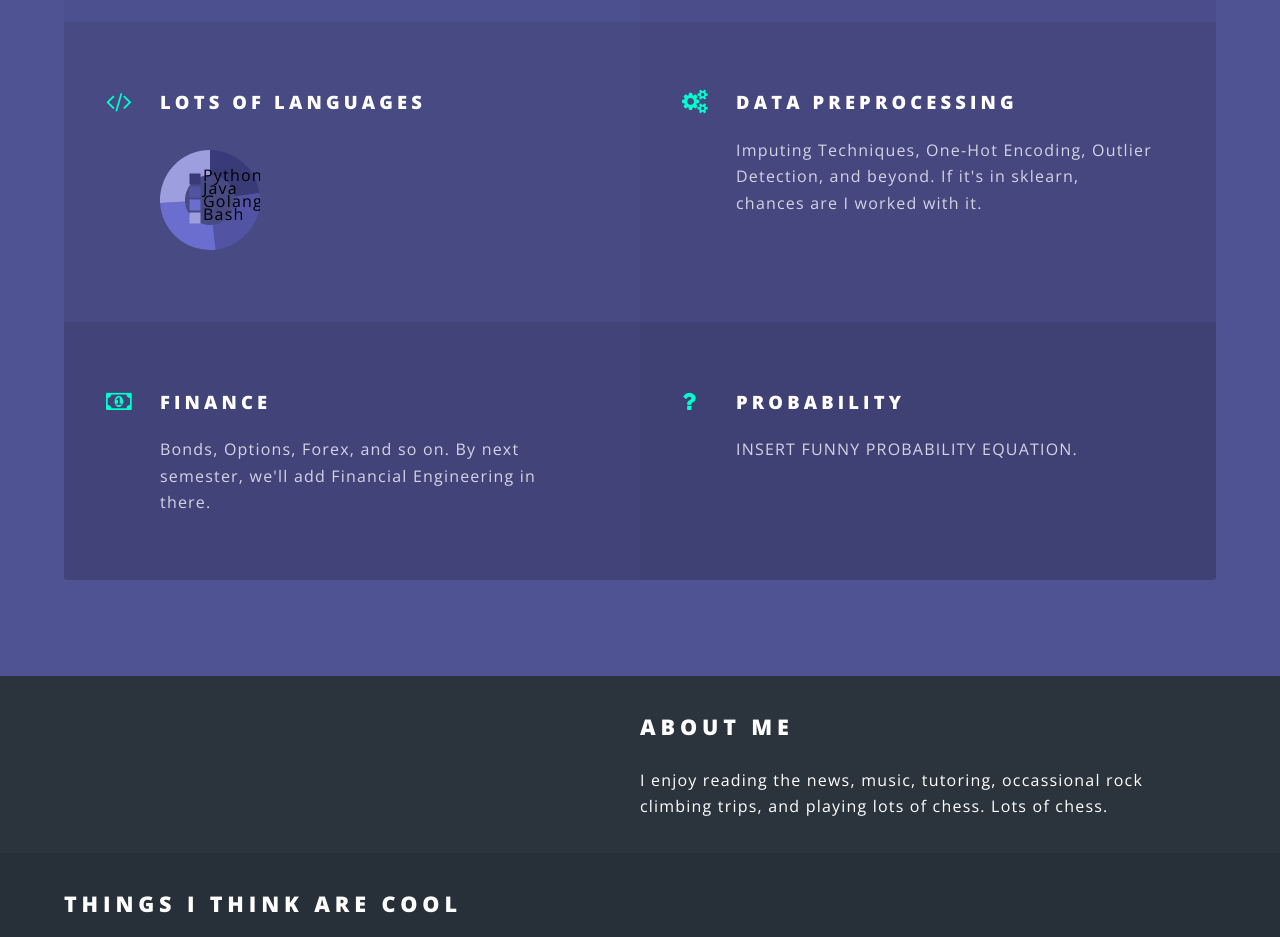
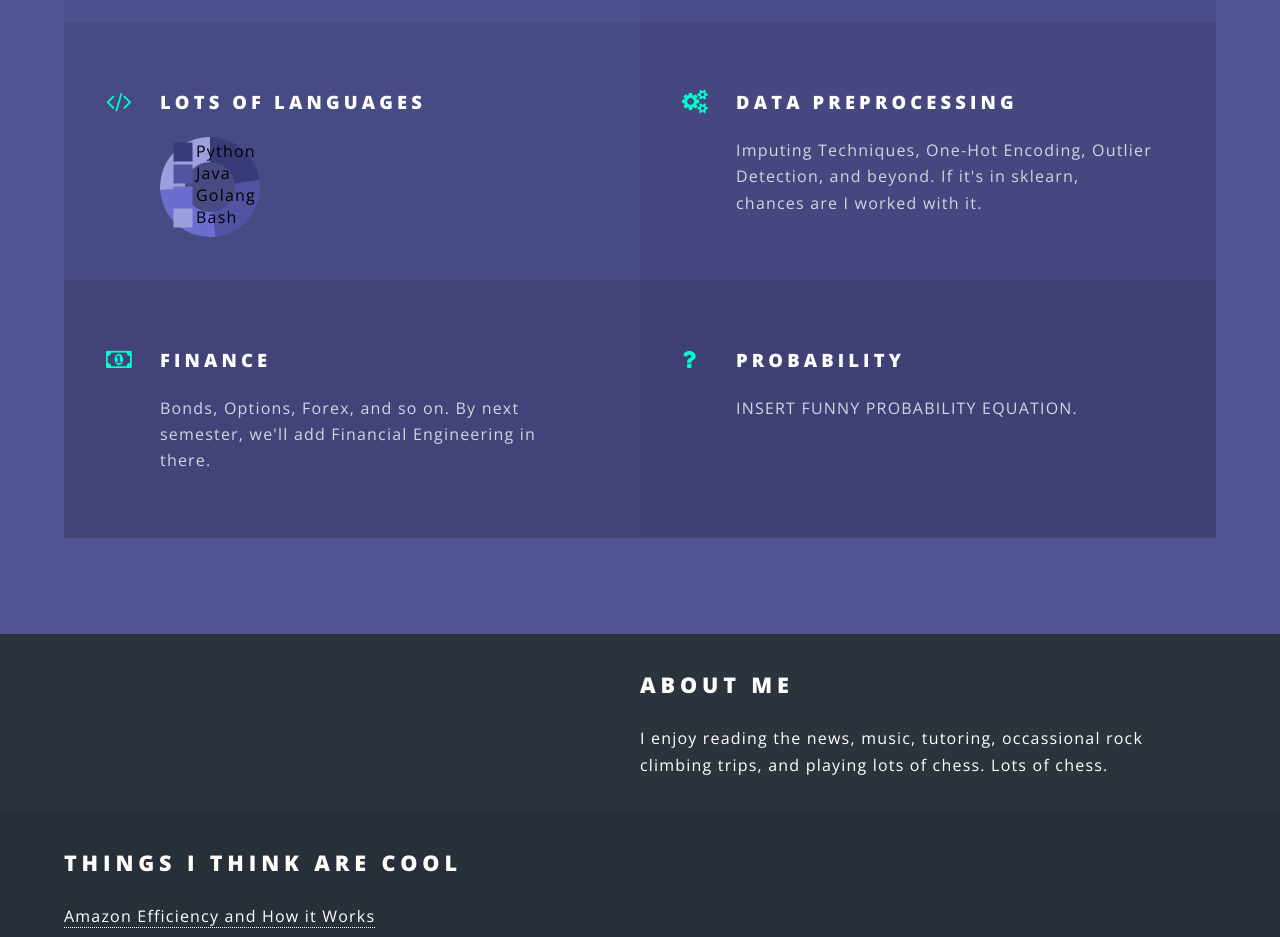
Before and after one commit to abenelazar/PersonalSite, a plain HTML site: page index.html in a window 1280 px wide. Shown: the part 1840-2777 px from the top of the page. Drawn offline with nearby package versions, Linux system fonts and the light colour scheme.

Commit message:
changing style to div on d3 svgs

```diff
--- a/index.html
+++ b/index.html
@@ -91,8 +91,8 @@
 								</li>
 								<li class="icon fa-code">
 									<h3>Lots of languages</h3>
-									<p style="float=left;" id="tooltip"></p>
-									<p style="float=left;" id="lang-chart"></p>
+									<div style="float=left;" id="tooltip"></div>
+									<div style="float=left;" id="lang-chart"></div>
 								</li>
 								<li class="icon fa-gears">
 									<h3>Data Preprocessing</h3>
@@ -179,8 +179,8 @@
         var height = 100;
         var radius = Math.min(width, height) / 2;
         var donutWidth = 25;
-        var legendRectSize = 10;
-        var legendSpacing = 3;
+        var legendRectSize = 18;
+        var legendSpacing = 4;
 
         var color = d3.scale.category20b();
 
```
